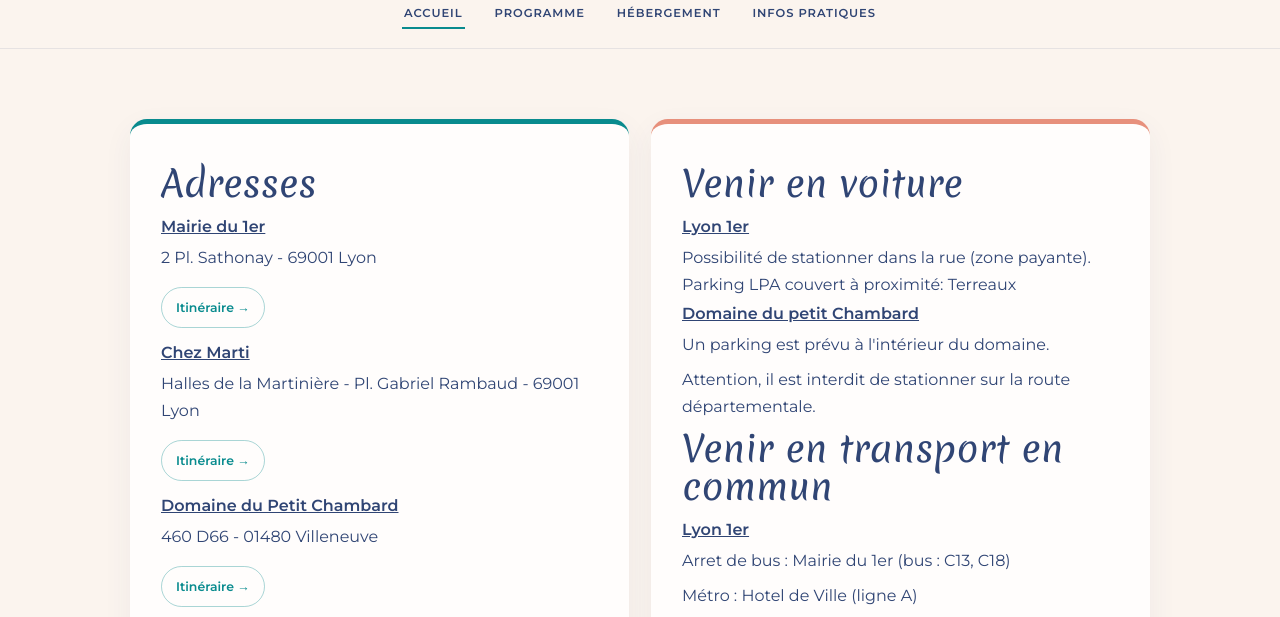
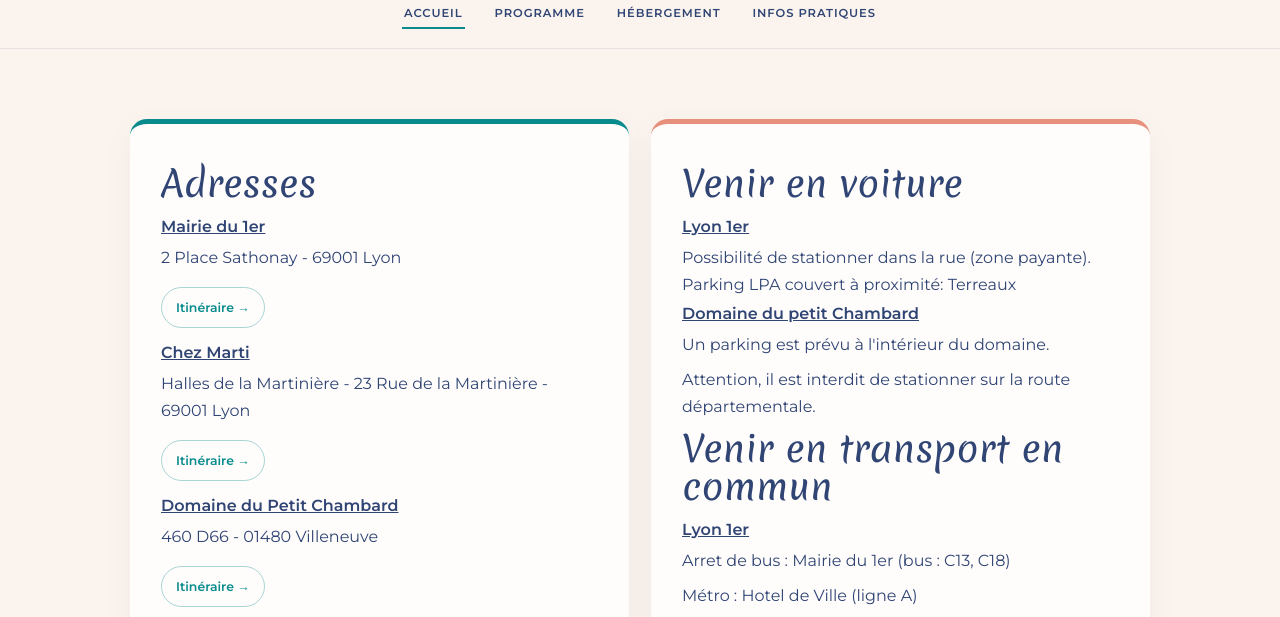
Before and after one commit to arthur-html/mariage2027-GPT, a plain HTML site: page infos-pratiques.html in a window 1280 px wide. Shown: the part 183-800 px from the top of the page. Drawn offline with Linux system fonts and the light colour scheme.

Commit message:
Add files via upload

```diff
--- a/infos-pratiques.html
+++ b/infos-pratiques.html
@@ -39,13 +39,11 @@
       <article class="info-card featured">
         <h2>Adresses</h2>
          <h3><u>Mairie du 1er</u></h3>
-        <p>2 Pl. Sathonay - 69001 Lyon</p>
-
+        <p>2 Place Sathonay - 69001 Lyon</p>
         <a class="button" href="https://www.google.com/maps/search/?api=1&query=2+Place+Sathonay+69001+Lyon" target="_blank" rel="noopener">Itinéraire →</a>
        <h3><br><u>Chez Marti</u></h3>
-        <p>Halles de la Martinière - Pl. Gabriel Rambaud - 69001 Lyon</p>
-
-        <a class="button" href="https://www.google.com/maps/search/?api=1&query=Place+Gabriel+Rambaud+69001+Lyon" target="_blank" rel="noopener">Itinéraire →</a>
+        <p>Halles de la Martinière - 23 Rue de la Martinière - 69001 Lyon</p>
+        <a class="button" href="https://www.google.com/maps/search/?api=1&query=23+rue+martinière+69001+Lyon" target="_blank" rel="noopener">Itinéraire →</a>
         <h3><br><u>Domaine du Petit Chambard</u></h3>
         <p>460 D66 - 01480 Villeneuve</p>
 
```
